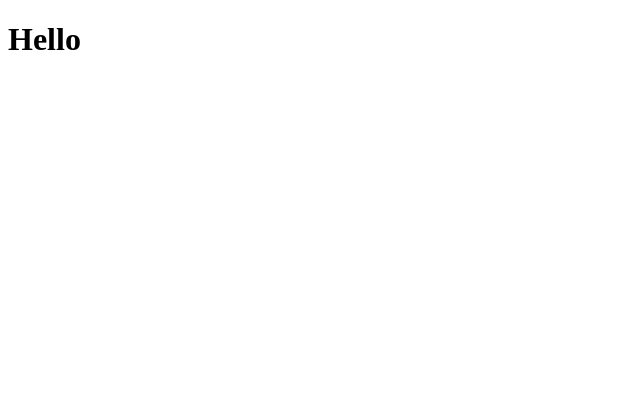
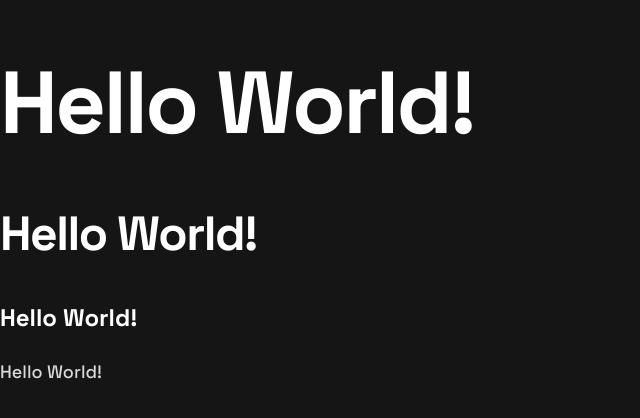
Before and after one commit to nathansoussana/portfolio, a React (Vite) app: page / in a window 1280 px wide. Shown: the top 418 px of the page, without its empty margins (0-640 px from the left). Built offline with nearby package versions, Linux system fonts and the light colour scheme.

Commit message:
Created basic styles

```diff
--- a/index.html
+++ b/index.html
@@ -3,7 +3,12 @@
   <head>
     <meta charset="UTF-8" />
     <meta name="viewport" content="width=device-width, initial-scale=1.0" />
+
     <link rel="stylesheet" href="./src/css/index.css">
+    <link rel="preconnect" href="https://fonts.googleapis.com">
+    <link rel="preconnect" href="https://fonts.gstatic.com" crossorigin>
+    <link href="https://fonts.googleapis.com/css2?family=Space+Grotesk:wght@500;700&display=swap" rel="stylesheet">
+
     <title>nathansoussana</title>
   </head>
   <body>
--- a/package.json
+++ b/package.json
@@ -10,6 +10,7 @@
     "preview": "vite preview"
   },
   "dependencies": {
+    "normalize.css": "^8.0.1",
     "react": "^18.2.0",
     "react-dom": "^18.2.0"
   },
--- /dev/null
+++ b/src/css/general/general.sass
@@ -0,0 +1,33 @@
+// Variables
+$black: #151515
+$green: #4EE1A0
+$dark-grey: #242424
+$light-grey: #D9D9D9
+$white: #FFFFFF
+
+// General styles
+html
+  font-family: 'Space Grotesk', sans-serif
+  background: $black
+  font-weight: 500
+  font-size: 18px
+  line-height: 28px
+  color: $light-grey
+
+h1, h2, h3
+  font-weight: 700
+  color: $white
+
+h1
+  font-size: 88px
+  line-height: 88px
+  letter-spacing: -2.5px
+
+h2
+  font-size: 48px
+  line-height: 56px
+  letter-spacing: -1.5px
+
+h3
+  font-size: 24px
+  line-height: 32px
--- a/src/css/index.css
+++ b/src/css/index.css
@@ -1,3 +1,33 @@
+@import 'node_modules/normalize.css/normalize.css';
+html {
+  font-family: "Space Grotesk", sans-serif;
+  background: #151515;
+  font-weight: 500;
+  font-size: 18px;
+  line-height: 28px;
+  color: #D9D9D9;
+}
 
+h1, h2, h3 {
+  font-weight: 700;
+  color: #FFFFFF;
+}
+
+h1 {
+  font-size: 88px;
+  line-height: 88px;
+  letter-spacing: -2.5px;
+}
+
+h2 {
+  font-size: 48px;
+  line-height: 56px;
+  letter-spacing: -1.5px;
+}
+
+h3 {
+  font-size: 24px;
+  line-height: 32px;
+}
 
 /*# sourceMappingURL=index.css.map */
--- a/src/css/index.sass
+++ b/src/css/index.sass
@@ -0,0 +1,2 @@
+@import 'node_modules/normalize.css/normalize.css'
+@import './general/general'
--- a/src/jsx/App.jsx
+++ b/src/jsx/App.jsx
@@ -2,7 +2,10 @@ export default function App() {
 
   return (
     <>
-      <h1>Hello</h1>
+      <h1>Hello World!</h1>
+      <h2>Hello World!</h2>
+      <h3>Hello World!</h3>
+      <p>Hello World!</p>
     </>
   )
 }
```
Also changed, not shown: 2 other files (tests, documents, lock files or other folders).
